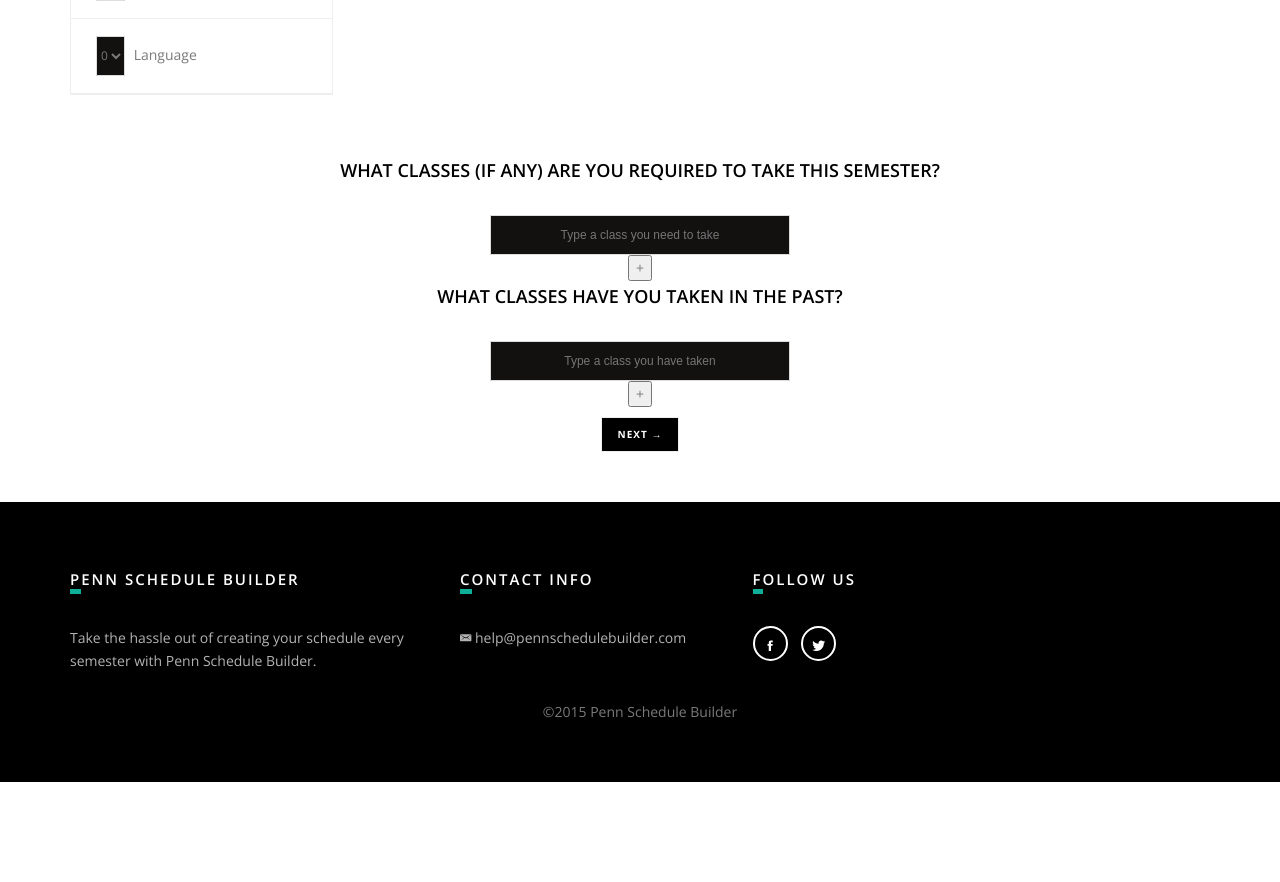
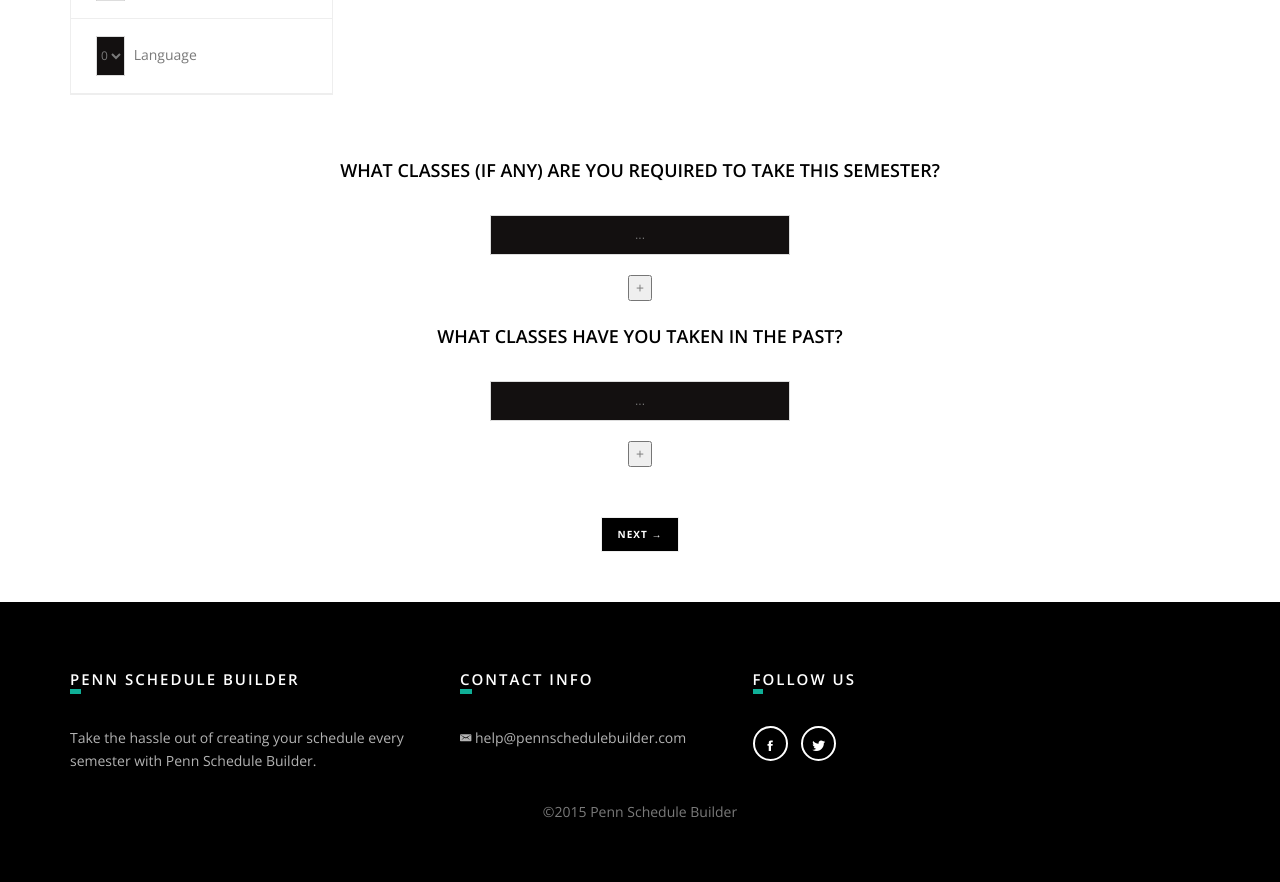
Before and after one commit to shulmanbrent/Penn-Schedule-Builder, a Python web app: template templates/scheduler.html in a window 1280 px wide. Shown: the part 1464-2346 px from the top of the page. Before the commit the page ends 2246 px from the top, so only its background shows below. Run offline with Jinja, Linux system fonts and the light colour scheme; the template is opened without the code that fills it, so the values that code supplies are empty; some libraries are stand-ins or nearby versions; some web fonts are replaced.

Commit message:
Fixed spacing on scheduler

```diff
--- a/templates/scheduler.html
+++ b/templates/scheduler.html
@@ -394,20 +394,19 @@
                 </div><!--pricing col end-->
             </div><!--pricing 4 col row end-->
             <div class="space-40"></div>
-
             <div id="inputFields_1" class="row">
                 <div  class="col-md-12" style="text-align: center;">
                     <h4 class="heading-mini">What classes (if any) are you required to take this semester?</h4>
                 </div>
                 <form id="first_form" action"/scheduler" method="POST">
                     <div style="text-align: center;">
-                        <input type="text" name="required-class-1" placeholder="Type a class you need to take" class="need_class_input">
+                        <input type="text" name="required-class-1" placeholder="..." class="need_class_input">
                     </div>
-                </form>
+                </form><br>
+                <center><button name="data" type="button" onclick="addQuestion()">+</button></center><br>
 
             </div>
             <div style="text-align: center;">
-                <button name="data" type="button" onclick="addQuestion()">+</button>
             </div>
             <script language="javascript" type="text/javascript">
                 function submitDetailsForm() {
@@ -415,16 +414,17 @@
                 }
             </script>
 
+
             <div id="inputFields_2" class="row">
                 <div  class="col-md-12" style="text-align: center;">
                     <h4 class="heading-mini">What classes have you taken in the past?</h4>
                 </div>
                     <div style="text-align: center;">
-                        <input type="text" name="taken-class-1" placeholder="Type a class you have taken" form="first_form" class="need_class_input">
+                        <input type="text" name="taken-class-1" placeholder="..." form="first_form" class="need_class_input">
                     </div>
-            </div>
+            </div><br>
             <div style="text-align: center;">
-                <button name="data" type="button" onclick="addQuestion2()">+</button>
+                <button name="data" type="button" onclick="addQuestion2()">+</button><br><br><br>
             </div>
 
 
```
